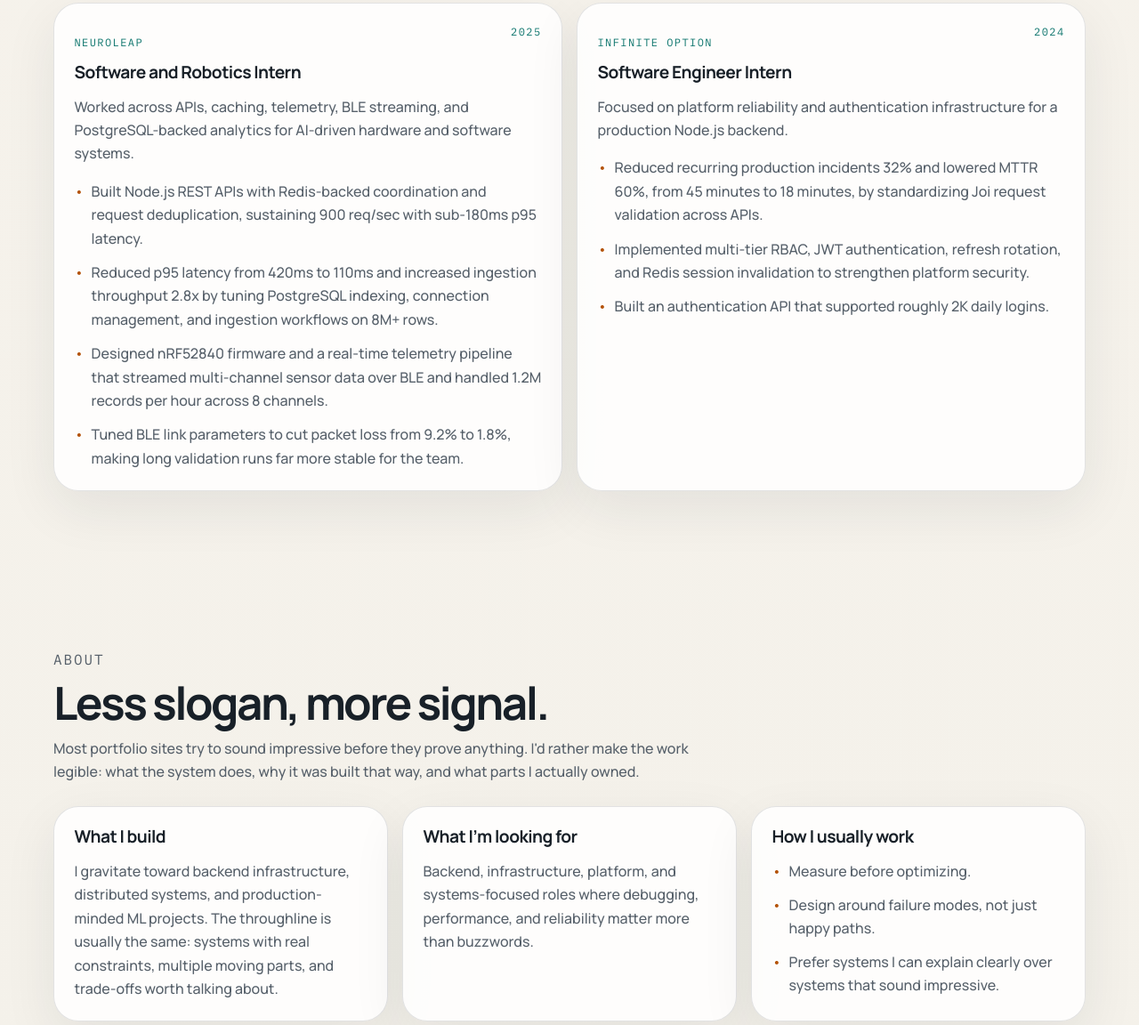
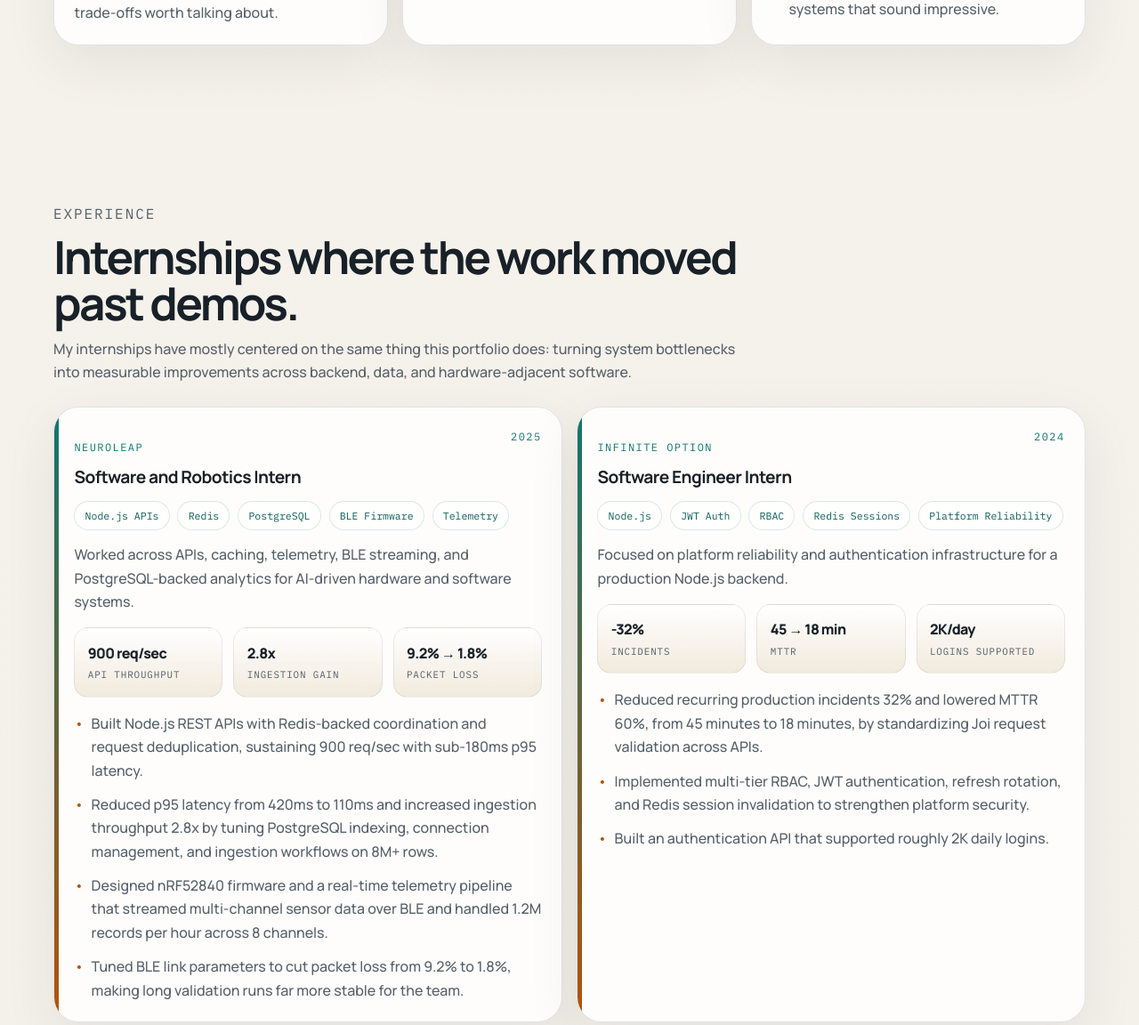
Before and after one commit to yaochongchow/yaochongchow.github.io, a plain HTML site: page index.html in a window 1280 px wide. Shown: the part 1428-2580 px from the top of the page at 89% size. Drawn offline with Linux system fonts and the light colour scheme.

Commit message:
Reorder sections and simplify hero

```diff
--- a/index.html
+++ b/index.html
@@ -88,20 +88,6 @@
             <a href="#work" class="btn btn-primary">See selected work</a>
             <a href="mailto:yaochong.chow.20@gmail.com" class="btn btn-secondary">Email me</a>
           </div>
-          <ul class="hero-highlights">
-            <li>
-              <span class="highlight-value">10x</span>
-              <span class="highlight-copy">Go rate limiter instances behind Envoy</span>
-            </li>
-            <li>
-              <span class="highlight-value">6-node</span>
-              <span class="highlight-copy">Redis Cluster with Lua-based atomic limits</span>
-            </li>
-            <li>
-              <span class="highlight-value">7 services</span>
-              <span class="highlight-copy">Event-driven e-commerce platform on AWS</span>
-            </li>
-          </ul>
         </div>
 
         <aside class="hero-panel" aria-label="Strengths and tools">
@@ -128,61 +114,6 @@
             </div>
           </div>
         </aside>
-      </div>
-    </section>
-
-    <section id="experience">
-      <div class="container section-shell">
-        <div class="section-intro">
-          <p class="section-kicker">Experience</p>
-          <h2>Internships where the work moved past demos.</h2>
-          <p>
-            My internships have mostly centered on the same thing this portfolio does:
-            turning system bottlenecks into measurable improvements across backend,
-            data, and hardware-adjacent software.
-          </p>
-        </div>
-
-        <div class="experience-grid">
-          <article class="experience-card reveal">
-            <div class="experience-head">
-              <div>
-                <p class="experience-role">NeuroLeap</p>
-                <h3>Software and Robotics Intern</h3>
-              </div>
-              <span class="experience-date">2025</span>
-            </div>
-            <p class="experience-summary">
-              Worked across APIs, caching, telemetry, BLE streaming, and PostgreSQL-backed
-              analytics for AI-driven hardware and software systems.
-            </p>
-            <ul class="experience-points">
-              <li>Built Node.js REST APIs with Redis-backed coordination and request deduplication, sustaining 900 req/sec with sub-180ms p95 latency.</li>
-              <li>Reduced p95 latency from 420ms to 110ms and increased ingestion throughput 2.8x by tuning PostgreSQL indexing, connection management, and ingestion workflows on 8M+ rows.</li>
-              <li>Designed nRF52840 firmware and a real-time telemetry pipeline that streamed multi-channel sensor data over BLE and handled 1.2M records per hour across 8 channels.</li>
-              <li>Tuned BLE link parameters to cut packet loss from 9.2% to 1.8%, making long validation runs far more stable for the team.</li>
-            </ul>
-          </article>
-
-          <article class="experience-card reveal">
-            <div class="experience-head">
-              <div>
-                <p class="experience-role">Infinite Option</p>
-                <h3>Software Engineer Intern</h3>
-              </div>
-              <span class="experience-date">2024</span>
-            </div>
-            <p class="experience-summary">
-              Focused on platform reliability and authentication infrastructure for a
-              production Node.js backend.
-            </p>
-            <ul class="experience-points">
-              <li>Reduced recurring production incidents 32% and lowered MTTR 60%, from 45 minutes to 18 minutes, by standardizing Joi request validation across APIs.</li>
-              <li>Implemented multi-tier RBAC, JWT authentication, refresh rotation, and Redis session invalidation to strengthen platform security.</li>
-              <li>Built an authentication API that supported roughly 2K daily logins.</li>
-            </ul>
-          </article>
-        </div>
       </div>
     </section>
 
@@ -223,6 +154,103 @@
               <li>Measure before optimizing.</li>
               <li>Design around failure modes, not just happy paths.</li>
               <li>Prefer systems I can explain clearly over systems that sound impressive.</li>
+            </ul>
+          </article>
+        </div>
+      </div>
+    </section>
+
+    <section id="experience">
+      <div class="container section-shell">
+        <div class="section-intro">
+          <p class="section-kicker">Experience</p>
+          <h2>Internships where the work moved past demos.</h2>
+          <p>
+            My internships have mostly centered on the same thing this portfolio does:
+            turning system bottlenecks into measurable improvements across backend,
+            data, and hardware-adjacent software.
+          </p>
+        </div>
+
+        <div class="experience-grid">
+          <article class="experience-card reveal">
+            <div class="experience-head">
+              <div>
+                <p class="experience-role">NeuroLeap</p>
+                <h3>Software and Robotics Intern</h3>
+              </div>
+              <span class="experience-date">2025</span>
+            </div>
+            <div class="experience-tags">
+              <span>Node.js APIs</span>
+              <span>Redis</span>
+              <span>PostgreSQL</span>
+              <span>BLE Firmware</span>
+              <span>Telemetry</span>
+            </div>
+            <p class="experience-summary">
+              Worked across APIs, caching, telemetry, BLE streaming, and PostgreSQL-backed
+              analytics for AI-driven hardware and software systems.
+            </p>
+            <div class="experience-metrics">
+              <div class="experience-metric">
+                <span class="metric-value">900 req/sec</span>
+                <span class="metric-label">API throughput</span>
+              </div>
+              <div class="experience-metric">
+                <span class="metric-value">2.8x</span>
+                <span class="metric-label">ingestion gain</span>
+              </div>
+              <div class="experience-metric">
+                <span class="metric-value">9.2% → 1.8%</span>
+                <span class="metric-label">packet loss</span>
+              </div>
+            </div>
+            <ul class="experience-points">
+              <li>Built Node.js REST APIs with Redis-backed coordination and request deduplication, sustaining 900 req/sec with sub-180ms p95 latency.</li>
+              <li>Reduced p95 latency from 420ms to 110ms and increased ingestion throughput 2.8x by tuning PostgreSQL indexing, connection management, and ingestion workflows on 8M+ rows.</li>
+              <li>Designed nRF52840 firmware and a real-time telemetry pipeline that streamed multi-channel sensor data over BLE and handled 1.2M records per hour across 8 channels.</li>
+              <li>Tuned BLE link parameters to cut packet loss from 9.2% to 1.8%, making long validation runs far more stable for the team.</li>
+            </ul>
+          </article>
+
+          <article class="experience-card reveal">
+            <div class="experience-head">
+              <div>
+                <p class="experience-role">Infinite Option</p>
+                <h3>Software Engineer Intern</h3>
+              </div>
+              <span class="experience-date">2024</span>
+            </div>
+            <div class="experience-tags">
+              <span>Node.js</span>
+              <span>JWT Auth</span>
+              <span>RBAC</span>
+              <span>Redis Sessions</span>
+              <span>Platform Reliability</span>
+            </div>
+            <p class="experience-summary">
+              Focused on platform reliability and authentication infrastructure for a
+              production Node.js backend.
+            </p>
+            <div class="experience-metrics">
+              <div class="experience-metric">
+                <span class="metric-value">-32%</span>
+                <span class="metric-label">incidents</span>
+              </div>
+              <div class="experience-metric">
+                <span class="metric-value">45 → 18 min</span>
+                <span class="metric-label">MTTR</span>
+              </div>
+              <div class="experience-metric">
+                <span class="metric-value">2K/day</span>
+                <span class="metric-label">logins supported</span>
+              </div>
+            </div>
+            <ul class="experience-points">
+              <li>Reduced recurring production incidents 32% and lowered MTTR 60%, from 45 minutes to 18 minutes, by standardizing Joi request validation across APIs.</li>
+              <li>Implemented multi-tier RBAC, JWT authentication, refresh rotation, and Redis session invalidation to strengthen platform security.</li>
+              <li>Built an authentication API that supported roughly 2K daily logins.</li>
             </ul>
           </article>
         </div>
--- a/styles.css
+++ b/styles.css
@@ -437,6 +437,16 @@ section {
   background: var(--surface);
   border: 1px solid var(--line);
   box-shadow: var(--shadow);
+  position: relative;
+  overflow: hidden;
+}
+
+.experience-card::before {
+  content: "";
+  position: absolute;
+  inset: 0 auto 0 0;
+  width: 5px;
+  background: linear-gradient(180deg, var(--accent), var(--accent-warm));
 }
 
 .experience-head {
@@ -468,6 +478,55 @@ section {
 
 .experience-summary {
   margin: 0.9rem 0 0;
+  color: var(--muted);
+}
+
+.experience-tags {
+  margin-top: 1rem;
+  display: flex;
+  flex-wrap: wrap;
+  gap: 0.55rem;
+}
+
+.experience-tags span {
+  padding: 0.38rem 0.7rem;
+  border-radius: 999px;
+  border: 1px solid rgba(15, 118, 110, 0.16);
+  background: rgba(255, 255, 255, 0.75);
+  font-family: var(--font-mono);
+  font-size: 0.72rem;
+  color: var(--accent-strong);
+}
+
+.experience-metrics {
+  margin-top: 1rem;
+  display: grid;
+  grid-template-columns: repeat(3, minmax(0, 1fr));
+  gap: 0.75rem;
+}
+
+.experience-metric {
+  padding: 0.9rem;
+  border-radius: 1rem;
+  background: linear-gradient(180deg, rgba(255, 255, 255, 0.92), rgba(241, 233, 219, 0.95));
+  border: 1px solid rgba(24, 32, 40, 0.08);
+}
+
+.metric-value {
+  display: block;
+  font-size: 1rem;
+  font-weight: 800;
+  letter-spacing: -0.04em;
+  color: var(--text);
+}
+
+.metric-label {
+  display: block;
+  margin-top: 0.2rem;
+  font-family: var(--font-mono);
+  font-size: 0.68rem;
+  letter-spacing: 0.08em;
+  text-transform: uppercase;
   color: var(--muted);
 }
 
@@ -781,6 +840,10 @@ footer {
     grid-template-columns: repeat(2, minmax(0, 1fr));
   }
 
+  .experience-metrics {
+    grid-template-columns: 1fr;
+  }
+
   .hero-highlights {
     grid-template-columns: 1fr;
   }
```
